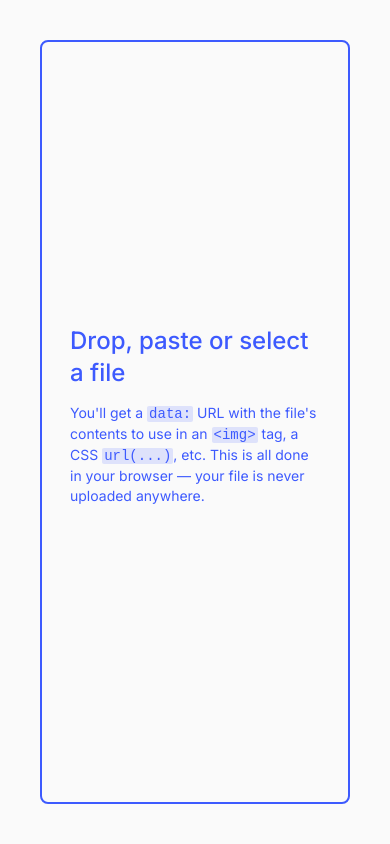
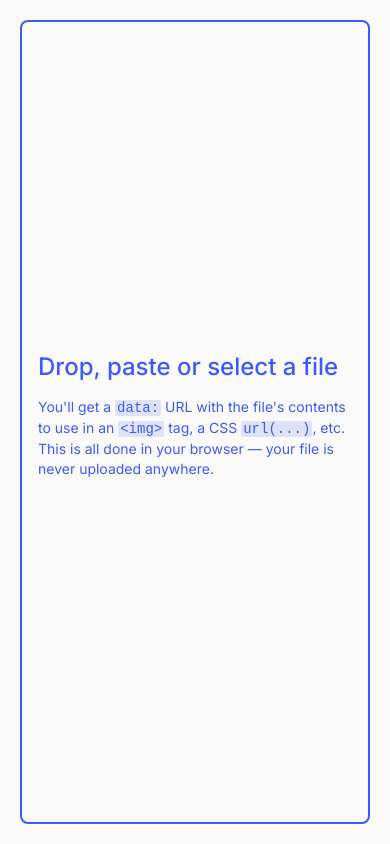
Before and after one commit to romannurik/dataurl.app, a React (Create React App) app: page / in a window 390 px wide. Built offline with nearby package versions, Linux system fonts and the light colour scheme; a web font is replaced by a local one.

Commit message:
Mobile layout

```diff
--- a/src/App.scss
+++ b/src/App.scss
@@ -1,5 +1,11 @@
 $accentColor: #3D5AFE;
 $accentColor2: #283593;
+
+@mixin mobile {
+  @media screen and (max-width: 500px) {
+    @content;
+  }
+}
 
 @font-face{
   font-family: 'JetBrainsMono';
@@ -32,6 +38,11 @@ body {
       'dropzone' auto / 1fr;
   flex-direction: column;
   --file-drop-color: var(--accent-color);
+
+  @include mobile {
+    padding: 20px;
+  }
+
   &::after {
     font-size: 24px;
     line-height: 32px;
@@ -42,6 +53,13 @@ body {
     grid-template:
         'output preview' 1fr
         'dropzone dropzone' auto / 1fr auto;
+
+    @include mobile {
+      grid-template:
+          'output' 1fr
+          'preview' auto
+          'dropzone' auto / 1fr;
+    }
   }
 
   &.is-zero {
@@ -68,6 +86,10 @@ body {
   padding: 28px;
   border: 2px solid currentColor;
   color: var(--accent-color);
+
+  @include mobile {
+    padding: 16px;
+  }
 
   .copy {
     max-width: 320px;
@@ -129,6 +151,10 @@ body {
   overflow-y: auto;
   display: flex;
 
+  @include mobile {
+    padding: 16px;
+  }
+
   h2 {
     margin: 0 0 16px 0;
     font-weight: 400;
@@ -160,8 +186,8 @@ body {
   align-self: stretch;
   justify-self: stretch;
   min-width: 200px;
+  min-height: 120px;
   position: relative;
-  min-height: 0;
 
   img {
     max-width: 100%;
```
